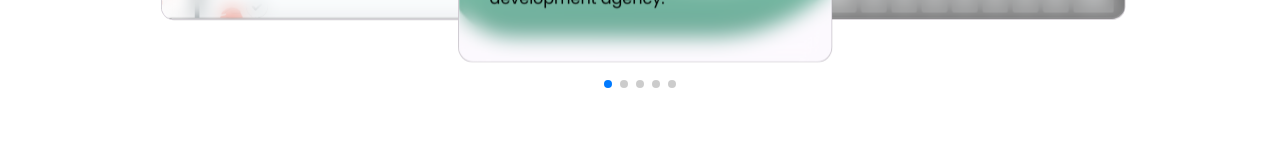
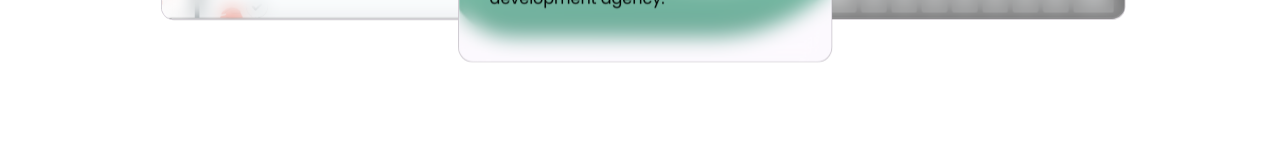
Before and after one commit to Shashoon/myportofilo, a React (Create React App) app: page / in a window 1280 px wide. Shown: the part 1976-2136 px from the top of the page. Built offline with nearby package versions, Linux system fonts and the light colour scheme.

Commit message:
deployment test

```diff
--- a/src/Components/Projects.js
+++ b/src/Components/Projects.js
@@ -25,7 +25,6 @@ const Projects = () => {
                 }}
                 loop={true}
                 autoplay={{ delay: 0, disableOnInteraction: false, }}
-                pagination={{ clickable: true }}
                 modules={[EffectCoverflow, Pagination]}
                 className="mySwiper"
             >
```
